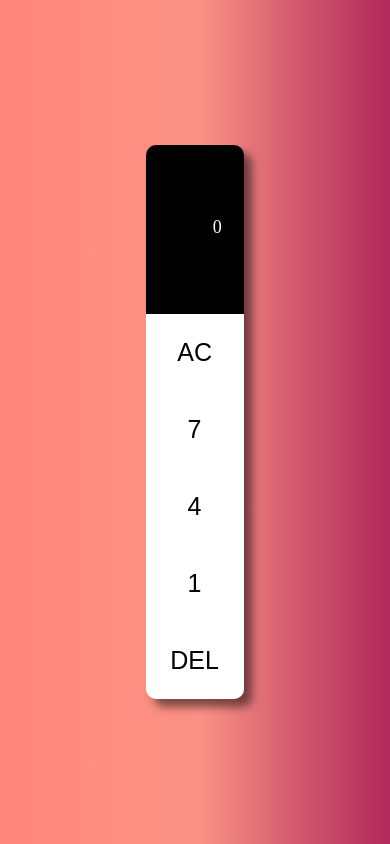
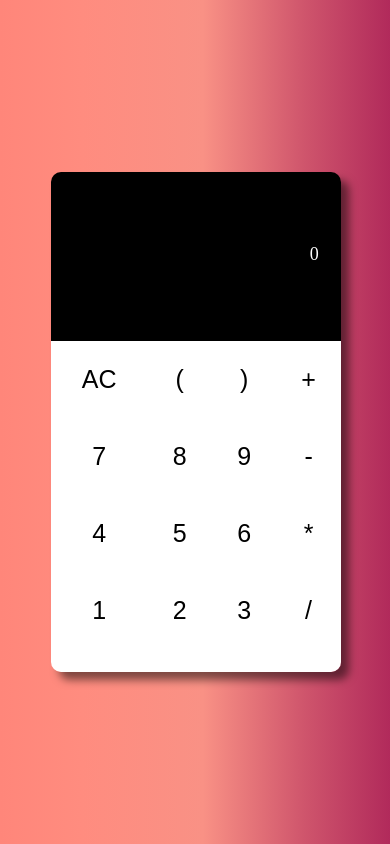
Before and after one commit to jahansamreen/Calculator, a plain HTML site: page index.html in a window 390 px wide. Drawn offline with Linux system fonts and the light colour scheme.

Commit message:
Update style.css

```diff
--- a/style.css
+++ b/style.css
@@ -74,3 +74,15 @@ button:hover{
         font-size: 18px;
     }
 }
+
+@media screen and (max-width: 500px) {
+    body {
+
+        margin-left: .1rem;
+    }
+
+    .calculator {
+        width: 290px;
+        height: 500px;
+    }
+}
```
